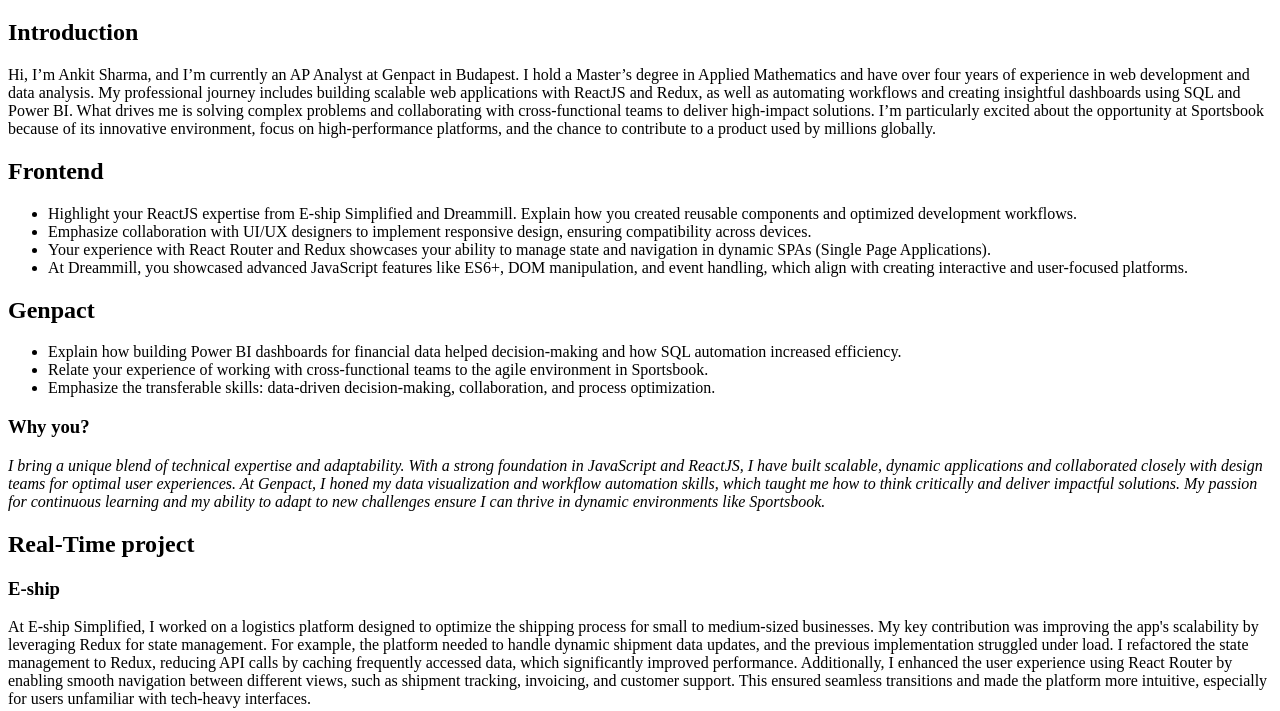
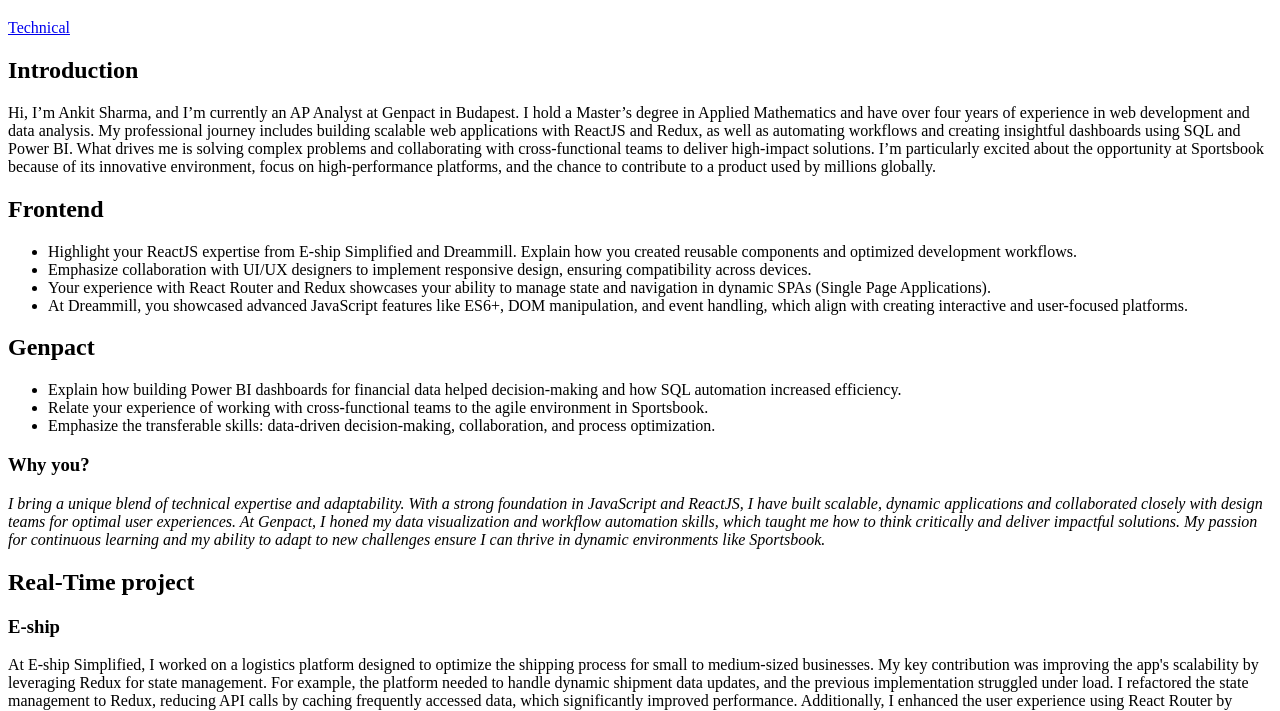
Before and after one commit to itsyourtechguy/interview, a website: page index.html in a window 1280 px wide. Shown: the part 61-772 px from the top of the page. Drawn offline with Linux system fonts and the light colour scheme.

Commit message:
added link

```diff
--- a/index.html
+++ b/index.html
@@ -9,6 +9,7 @@
   </head>
   <body>
     <h1>Prepare</h1>
+    <a href="https://itsyourtechguy.github.io/interview2">Technical</a>
     <h2>Introduction</h2>
     <p>
       Hi, I’m Ankit Sharma, and I’m currently an AP Analyst at Genpact in
```
